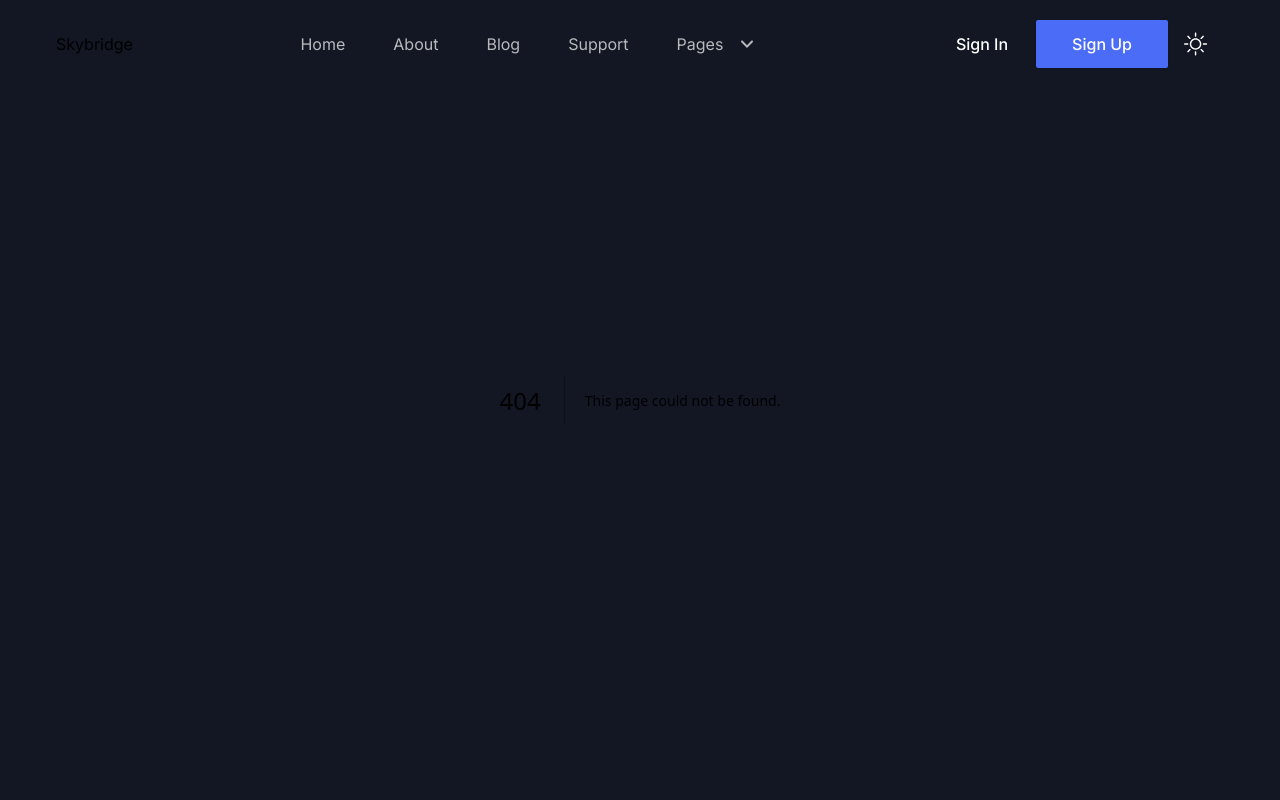
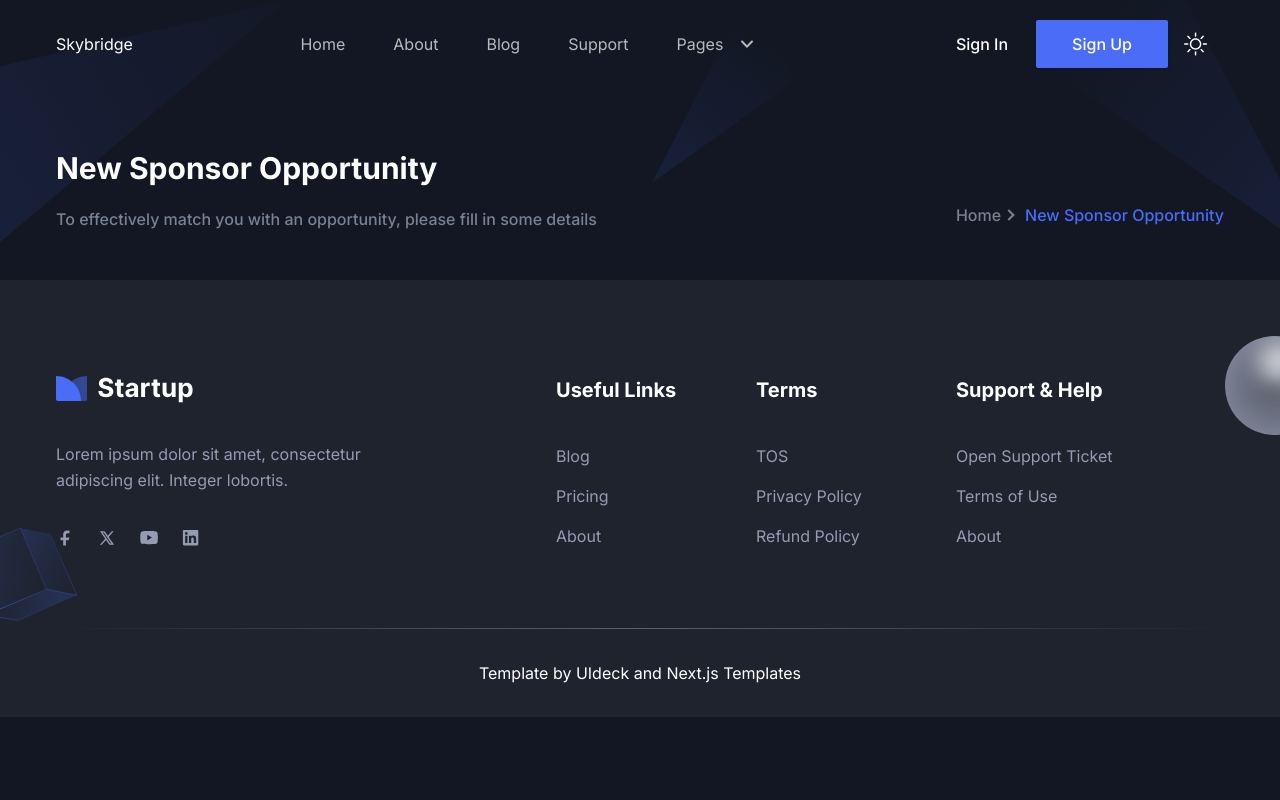
Before and after one commit to nirmalhk7/skybridge, a Next.js app in the folder main/: page /occasions/fundraiser/new in a window 1280 px wide. Before the commit this address had no page. Shown: the top 800 px of the page. Built offline with nearby package versions, Linux system fonts and the light colour scheme.

Commit message:
occasions newgst
Signed-off-by: Nirmal Khedkar <nirmalhk7@gmail.com>

```diff
--- /dev/null
+++ b/main/src/app/occasions/fundraiser/new/page.tsx
@@ -0,0 +1,20 @@
+import Breadcrumb from "@/components/Common/Breadcrumb";
+import { Metadata } from "next";
+
+export const metadata: Metadata = {
+  title: "Dashboard",
+  description: "Welcome to Skybridge",
+};
+
+const NewFundraiserPage = () => {
+  return (
+    <>
+      <Breadcrumb
+        pageName="New Sponsor Opportunity"
+        description="To effectively match you with an opportunity, please fill in some details"
+      />
+    </>
+  );
+};
+
+export default NewFundraiserPage;
--- /dev/null
+++ b/main/src/app/occasions/sponsorer/new/page.tsx
@@ -0,0 +1,20 @@
+import Breadcrumb from "@/components/Common/Breadcrumb";
+import { Metadata } from "next";
+
+export const metadata: Metadata = {
+  title: "Dashboard",
+  description: "Welcome to Skybridge",
+};
+
+const NewSponsorerPage = () => {
+  return (
+    <>
+      <Breadcrumb
+        pageName="New Fundraiser"
+        description="To effectively match you with a sponsorer, please fill in some details"
+      />
+    </>
+  );
+};
+
+export default NewSponsorerPage;
```
